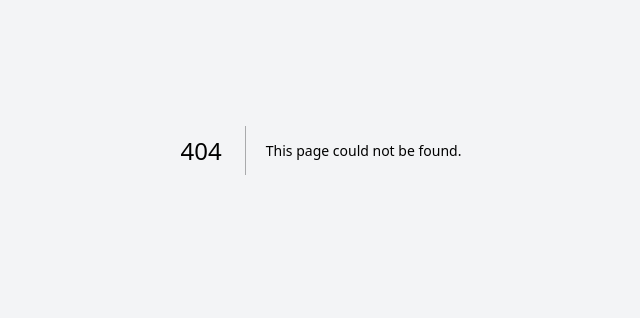
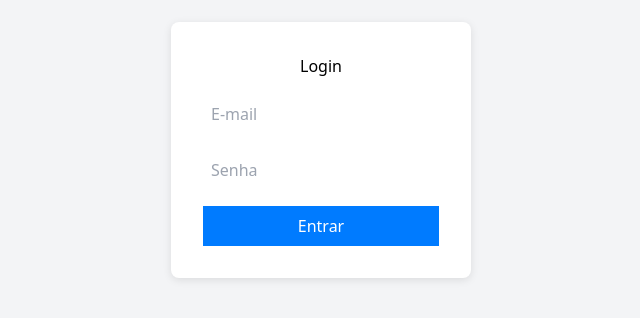
Before and after one commit to williamvolpato/apple-drops-support-chat, a Next.js app: page /login in a window 1280 px wide. Before the commit this address had no page. Shown: the part 250-568 px from the top of the page, without its empty margins (319-959 px from the left). Built offline with nearby package versions, Linux system fonts and the light colour scheme.

Commit message:
Create page.tsx

```diff
--- /dev/null
+++ b/app/login/page.tsx
@@ -0,0 +1,56 @@
+'use client'
+
+import { useState } from 'react'
+import { useRouter } from 'next/navigation'
+
+export default function LoginPage() {
+  const [email, setEmail] = useState('')
+  const [password, setPassword] = useState('')
+  const router = useRouter()
+
+  const handleLogin = () => {
+    if (email === 'sms@happierpd.com' && password === '123456') {
+      localStorage.setItem('loggedInEmail', email)
+      router.push('/')
+    } else {
+      alert('Credenciais inválidas')
+    }
+  }
+
+  return (
+    <div style={{ height: '100vh', display: 'flex', alignItems: 'center', justifyContent: 'center' }}>
+      <div style={{
+        backgroundColor: '#fff',
+        padding: '2rem',
+        borderRadius: '8px',
+        boxShadow: '0 2px 8px rgba(0, 0, 0, 0.1)',
+        width: '300px',
+        display: 'flex',
+        flexDirection: 'column',
+        gap: '1rem'
+      }}>
+        <h2 style={{ textAlign: 'center' }}>Login</h2>
+        <input
+          type="email"
+          placeholder="E-mail"
+          value={email}
+          onChange={(e) => setEmail(e.target.value)}
+          style={{ padding: '0.5rem' }}
+        />
+        <input
+          type="password"
+          placeholder="Senha"
+          value={password}
+          onChange={(e) => setPassword(e.target.value)}
+          style={{ padding: '0.5rem' }}
+        />
+        <button
+          onClick={handleLogin}
+          style={{ padding: '0.5rem', backgroundColor: '#007bff', color: '#fff', border: 'none', cursor: 'pointer' }}
+        >
+          Entrar
+        </button>
+      </div>
+    </div>
+  )
+}
```
